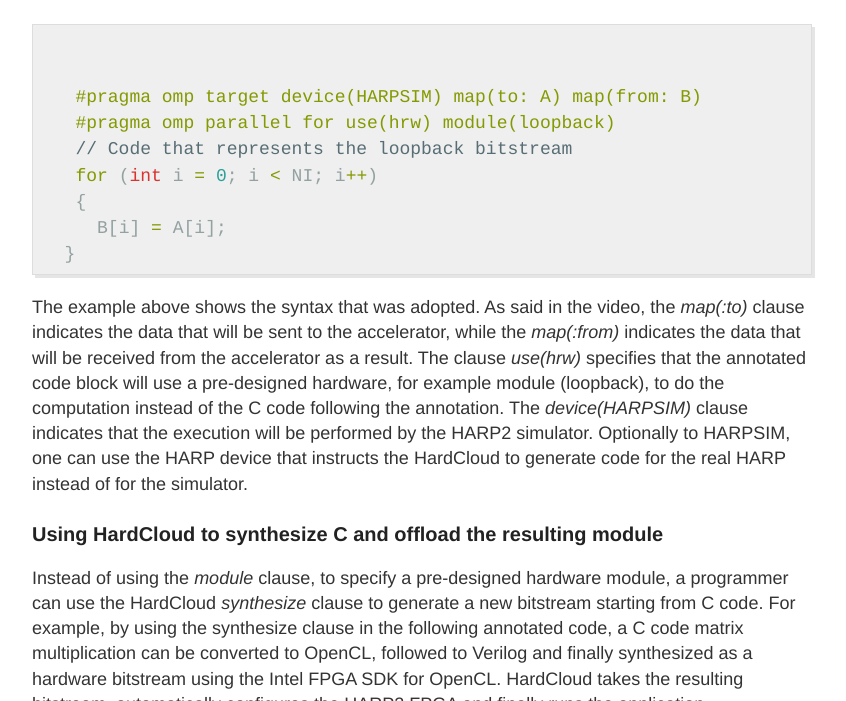
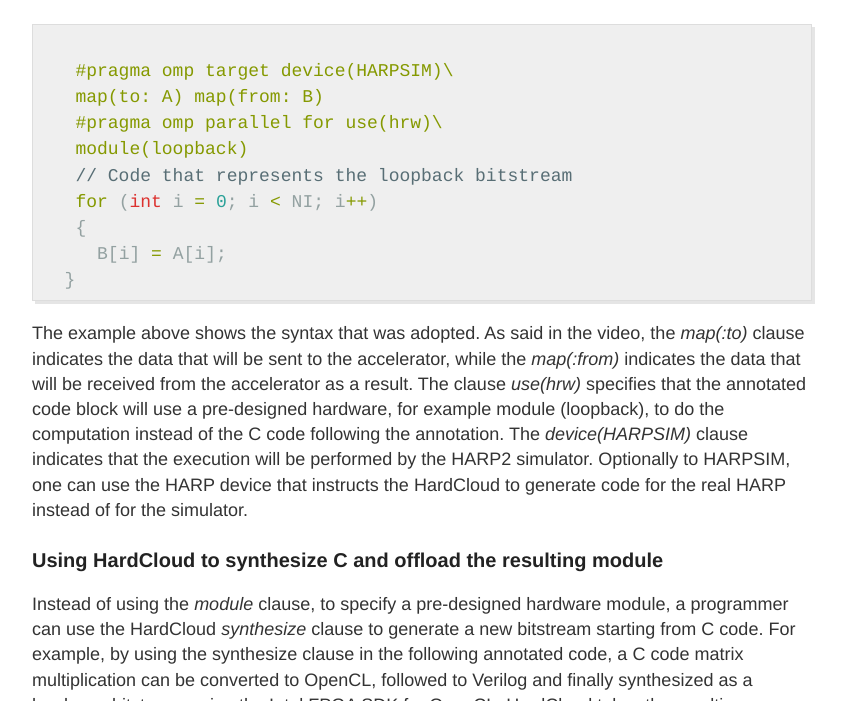
Before and after one commit to ramonn76/HardCloud, a Jekyll site: the page built from index.md, in a window 1280 px wide and 900 px high, scrolled down 886 px, cut to the strip 199-900 px from the top of the window. Shown: the whole strip, without its empty margins (218-1064 px from the left). Built offline with Jekyll 4.4.1, drawn with Linux system fonts in a browser that asks for light colours.

```diff
--- a/index.md
+++ b/index.md
@@ -23,9 +23,10 @@ Here is a video demonstrating how to use the HardCloud for a pre-defined bitstre
 </div>
 
 {% highlight C %}
-
-   #pragma omp target device(HARPSIM) map(to: A) map(from: B)
-   #pragma omp parallel for use(hrw) module(loopback)
+   #pragma omp target device(HARPSIM)\
+   map(to: A) map(from: B)
+   #pragma omp parallel for use(hrw)\
+   module(loopback)
    // Code that represents the loopback bitstream
    for (int i = 0; i < NI; i++)
    {
```
